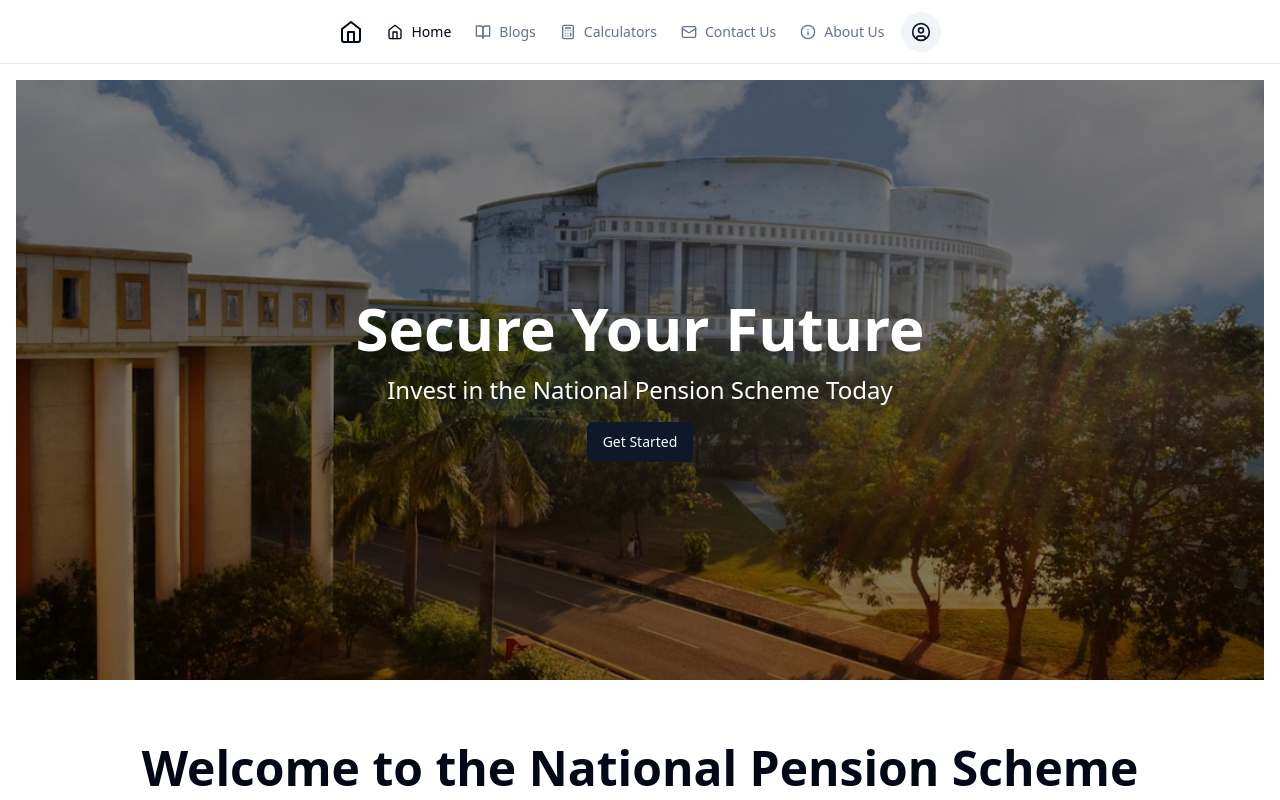
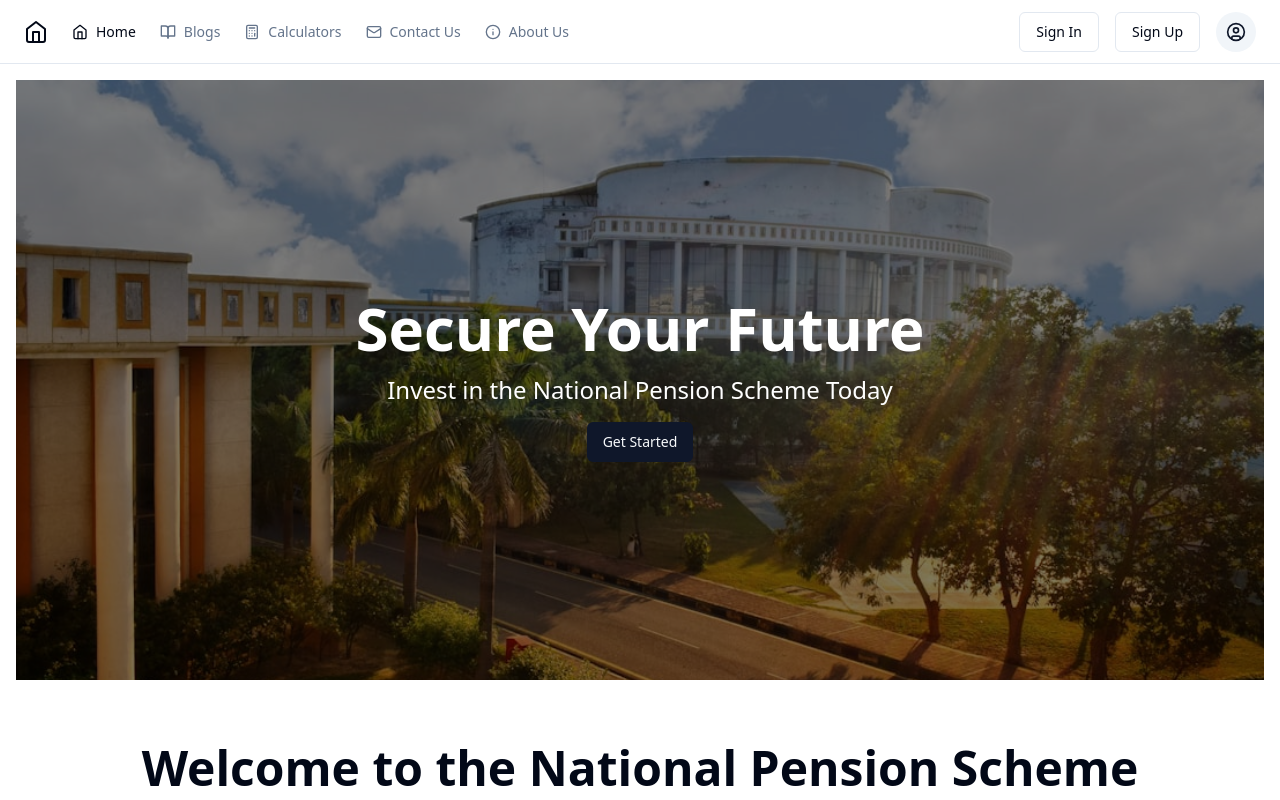
Before and after one commit to GPT-Engineer-App/national-pension-investor, a React (Vite) app: page / in a window 1280 px wide. Shown: the top 800 px of the page. Built offline with nearby package versions, Linux system fonts and the light colour scheme.

Commit message:
Updated menu bar to include Sign In and Sign Up buttons on the top right, and ensured the logo remains on the top left.

```diff
--- a/src/layouts/navbar.jsx
+++ b/src/layouts/navbar.jsx
@@ -9,13 +9,15 @@ import {
 } from "@/components/ui/dropdown-menu";
 import { cn } from "@/lib/utils";
 import { CircleUser, Home, BookOpen, Calculator, Mail, Info } from "lucide-react";
-import { NavLink, Outlet } from "react-router-dom";
+import { NavLink, Outlet, useNavigate } from "react-router-dom";
 import { navItems } from "../App";
 
 const Layout = () => {
+  const navigate = useNavigate();
+
   return (
     <div className="flex flex-col min-h-screen">
-      <header className="fixed top-0 left-0 right-0 flex h-16 items-center gap-4 border-b bg-background px-4 md:px-6 justify-center z-50">
+      <header className="fixed top-0 left-0 right-0 flex h-16 items-center gap-4 border-b bg-background px-4 md:px-6 justify-between z-50">
         <nav className="flex items-center gap-5 lg:gap-6 text-lg font-medium md:text-sm">
           <NavItem
             to="/"
@@ -45,7 +47,15 @@ const Layout = () => {
             About Us
           </NavItem>
         </nav>
-        <UserMenu />
+        <div className="flex items-center gap-4">
+          <Button variant="outline" onClick={() => navigate("/login")}>
+            Sign In
+          </Button>
+          <Button variant="outline" onClick={() => navigate("/signup")}>
+            Sign Up
+          </Button>
+          <UserMenu />
+        </div>
       </header>
       <main className="flex-grow p-4 overflow-auto mt-16">
         <Outlet />
```
